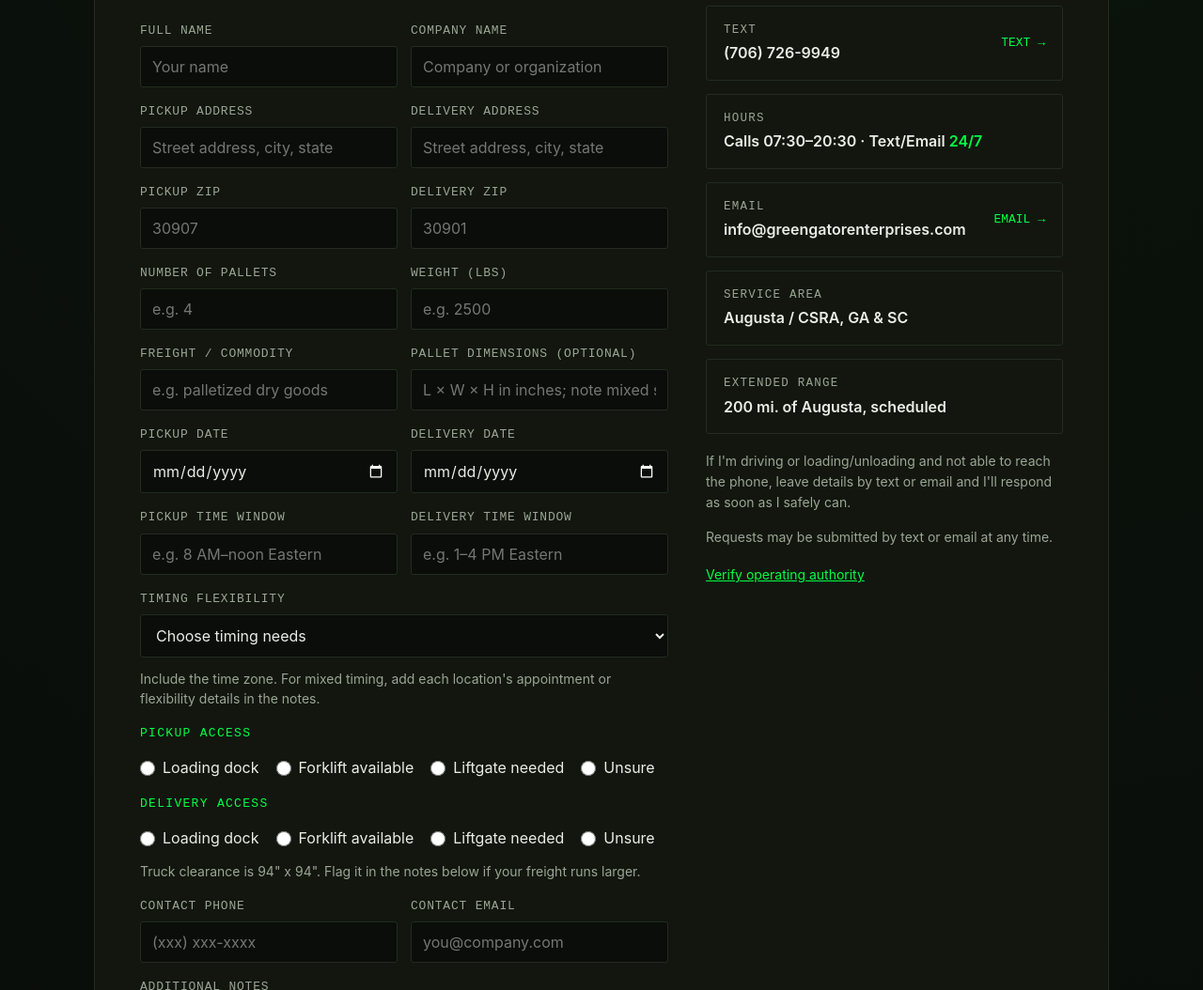
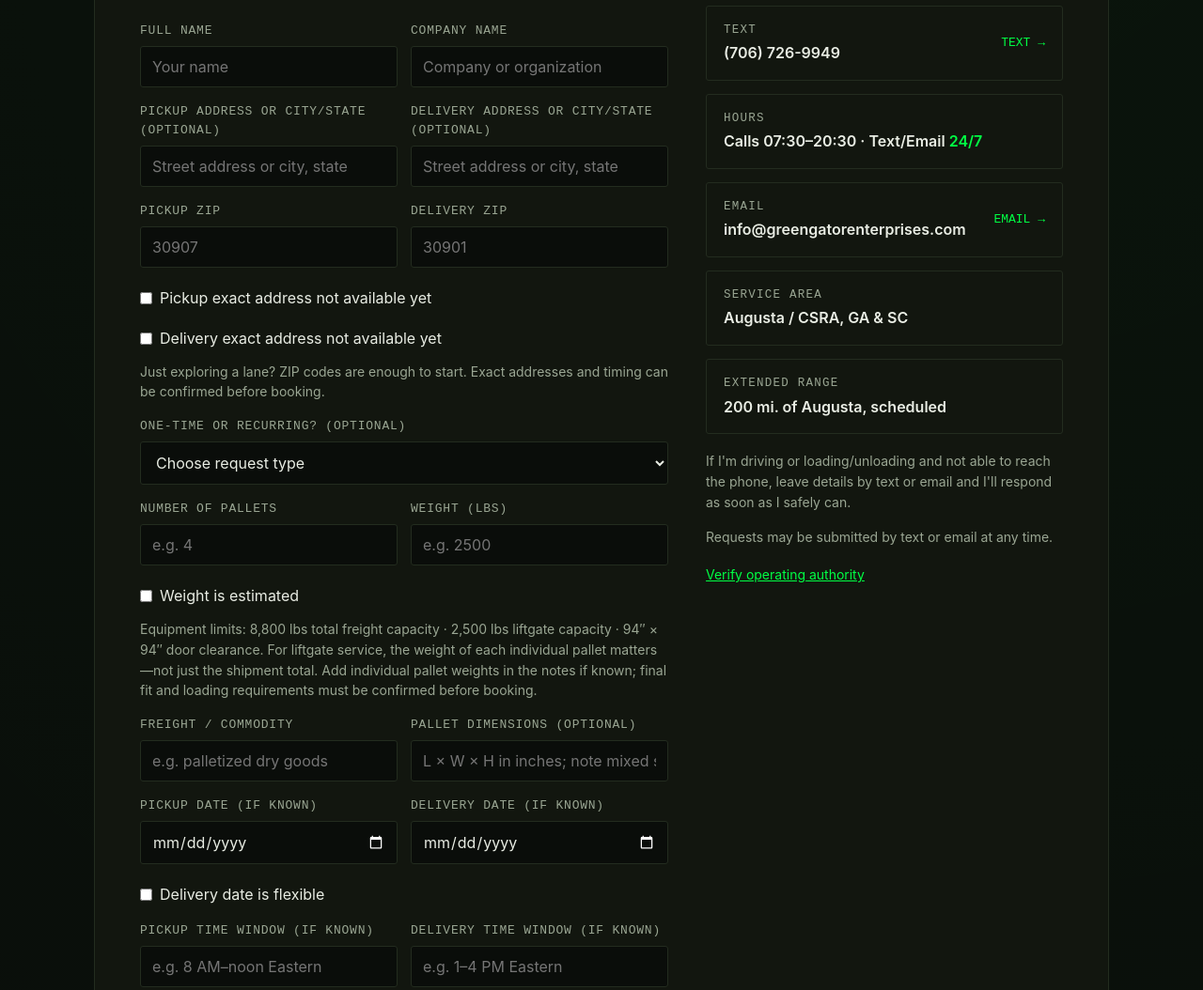
Before and after one commit to livin808loud/greengatorenterprises, a plain HTML site: page index.html in a window 1280 px wide. Shown: the part 5519-6573 px from the top of the page at 94% size. Drawn offline with Linux system fonts and the light colour scheme.

Commit message:
feat: simplify early-stage truck requests and qualify recurring work

```diff
--- a/index.html
+++ b/index.html
@@ -454,11 +454,11 @@
             </label>
           </div>
           <div class="form-row">
-            <label>Pickup address
-              <input type="text" id="q-paddress" name="Pickup address" placeholder="Street address, city, state" required>
+            <label>Pickup address or city/state (optional)
+              <input type="text" id="q-paddress" name="Pickup address" placeholder="Street address or city, state">
             </label>
-            <label>Delivery address
-              <input type="text" id="q-daddress" name="Delivery address" placeholder="Street address, city, state" required>
+            <label>Delivery address or city/state (optional)
+              <input type="text" id="q-daddress" name="Delivery address" placeholder="Street address or city, state">
             </label>
           </div>
           <div class="form-row">
@@ -469,6 +469,21 @@
               <input type="text" id="q-dzip" name="Delivery ZIP" inputmode="numeric" pattern="[0-9]{5}" maxlength="5" placeholder="30901" required>
             </label>
           </div>
+          <div class="radio-group">
+            <label><input type="checkbox" id="q-paddress-unknown" name="Pickup exact address unavailable" value="Yes"> Pickup exact address not available yet</label>
+            <label><input type="checkbox" id="q-daddress-unknown" name="Delivery exact address unavailable" value="Yes"> Delivery exact address not available yet</label>
+          </div>
+          <p class="quote-note">Just exploring a lane? ZIP codes are enough to start. Exact addresses and timing can be confirmed before booking.</p>
+          <div class="form-row">
+            <label>One-time or recurring? (optional)
+              <select id="q-shipment-type" name="Shipment type">
+                <option value="">Choose request type</option>
+                <option value="One-time shipment">One-time shipment</option>
+                <option value="Recurring route">Recurring route</option>
+                <option value="Overflow / backup capacity">Overflow / backup capacity</option>
+              </select>
+            </label>
+          </div>
           <div class="form-row">
             <label>Number of Pallets
               <input type="number" id="q-pallets" name="Pallets" min="1" placeholder="e.g. 4">
@@ -477,6 +492,10 @@
               <input type="number" id="q-weight" name="Weight (lbs)" min="1" placeholder="e.g. 2500">
             </label>
           </div>
+          <div class="radio-group">
+            <label><input type="checkbox" id="q-weight-estimated" name="Weight is estimated" value="Yes"> Weight is estimated</label>
+          </div>
+          <p class="quote-note" id="freight-limits">Equipment limits: 8,800 lbs total freight capacity · 2,500 lbs liftgate capacity · 94″ × 94″ door clearance. For liftgate service, the weight of each individual pallet matters—not just the shipment total. Add individual pallet weights in the notes if known; final fit and loading requirements must be confirmed before booking.</p>
           <div class="form-row">
             <label>Freight / Commodity
               <input type="text" id="q-commodity" name="Freight / Commodity" placeholder="e.g. palletized dry goods">
@@ -486,19 +505,22 @@
             </label>
           </div>
           <div class="form-row">
-            <label>Pickup date
-              <input type="date" id="q-date" name="Date Requested" required>
+            <label>Pickup date (if known)
+              <input type="date" id="q-date" name="Date Requested">
             </label>
-            <label>Delivery date
-              <input type="date" id="q-ddate" name="Delivery date" required>
+            <label>Delivery date (if known)
+              <input type="date" id="q-ddate" name="Delivery date">
             </label>
           </div>
+          <div class="radio-group">
+            <label><input type="checkbox" id="q-delivery-flexible" name="Delivery date flexible" value="Yes"> Delivery date is flexible</label>
+          </div>
           <div class="form-row">
-            <label>Pickup time window
-              <input type="text" id="q-pwindow" name="Pickup time window" placeholder="e.g. 8 AM–noon Eastern" required>
+            <label>Pickup time window (if known)
+              <input type="text" id="q-pwindow" name="Pickup time window" placeholder="e.g. 8 AM–noon Eastern">
             </label>
-            <label>Delivery time window
-              <input type="text" id="q-dwindow" name="Delivery time window" placeholder="e.g. 1–4 PM Eastern" required>
+            <label>Delivery time window (if known)
+              <input type="text" id="q-dwindow" name="Delivery time window" placeholder="e.g. 1–4 PM Eastern">
             </label>
           </div>
           <div class="form-row">
@@ -553,6 +575,11 @@
         <div id="quoteSuccess" style="display:none;text-align:center;padding:40px 20px;">
           <div style="font-family:var(--font-mono);color:var(--green);font-size:14px;letter-spacing:0.1em;text-transform:uppercase;margin-bottom:10px;">Request Sent</div>
           <p style="color:var(--ink);font-size:16px;">Your request has been received. I'll contact you to confirm availability and pricing. Your truck is not booked until we agree on the details.</p>
+          <p class="quote-note" style="margin-top:18px;">Need an answer sooner? Call or text me at (706) 726-9949. If I'm driving or handling freight, I'll respond as soon as I safely can.</p>
+          <div class="hero-ctas" style="justify-content:center;margin-top:16px;">
+            <a class="btn-primary" href="tel:+17067269949">Call me</a>
+            <a class="btn-secondary" href="sms:+17067269949">Text me</a>
+          </div>
         </div>
       </div>
       <div class="contact-actions">
```
Also changed, not shown: 1 other file.
